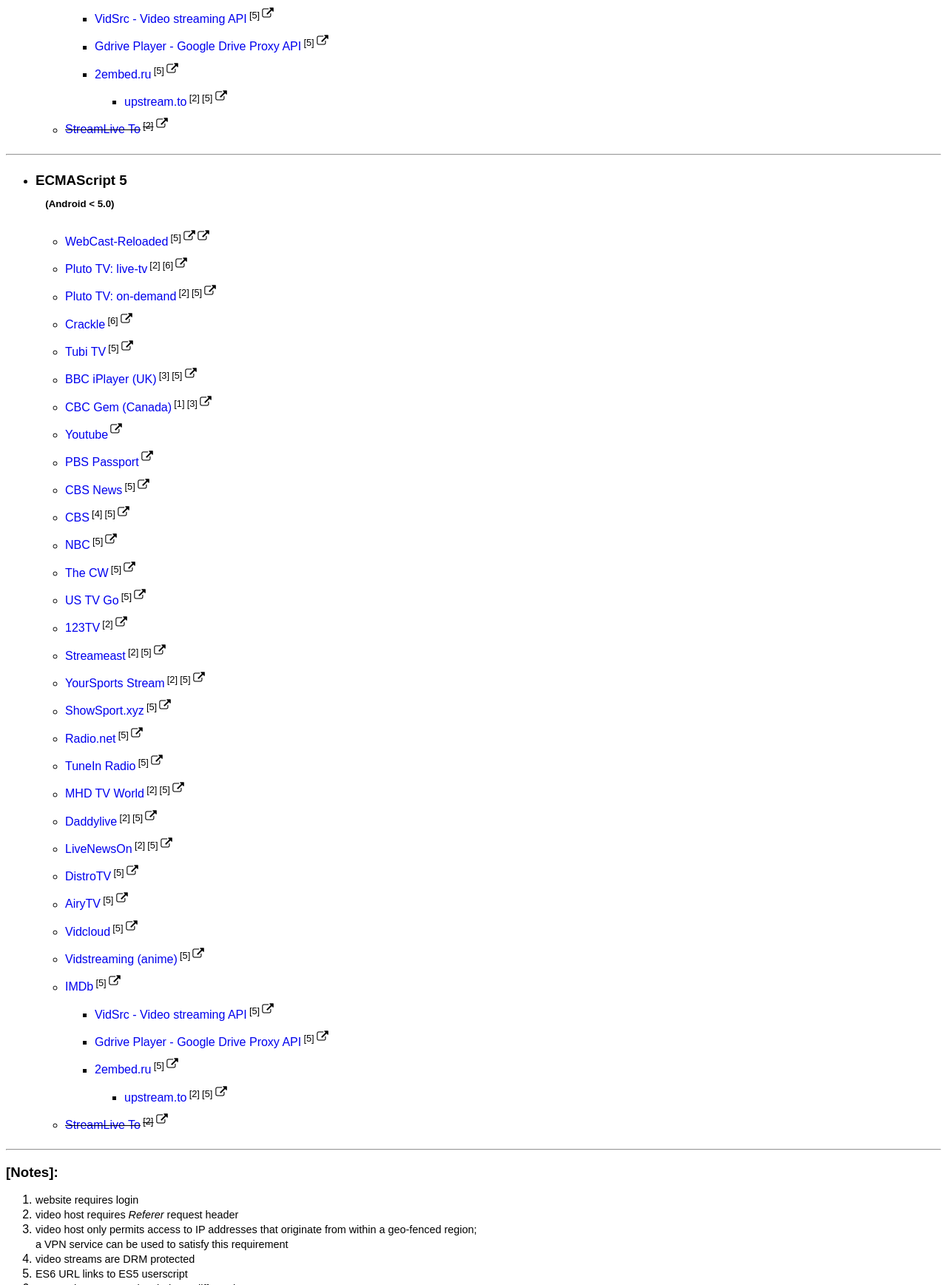
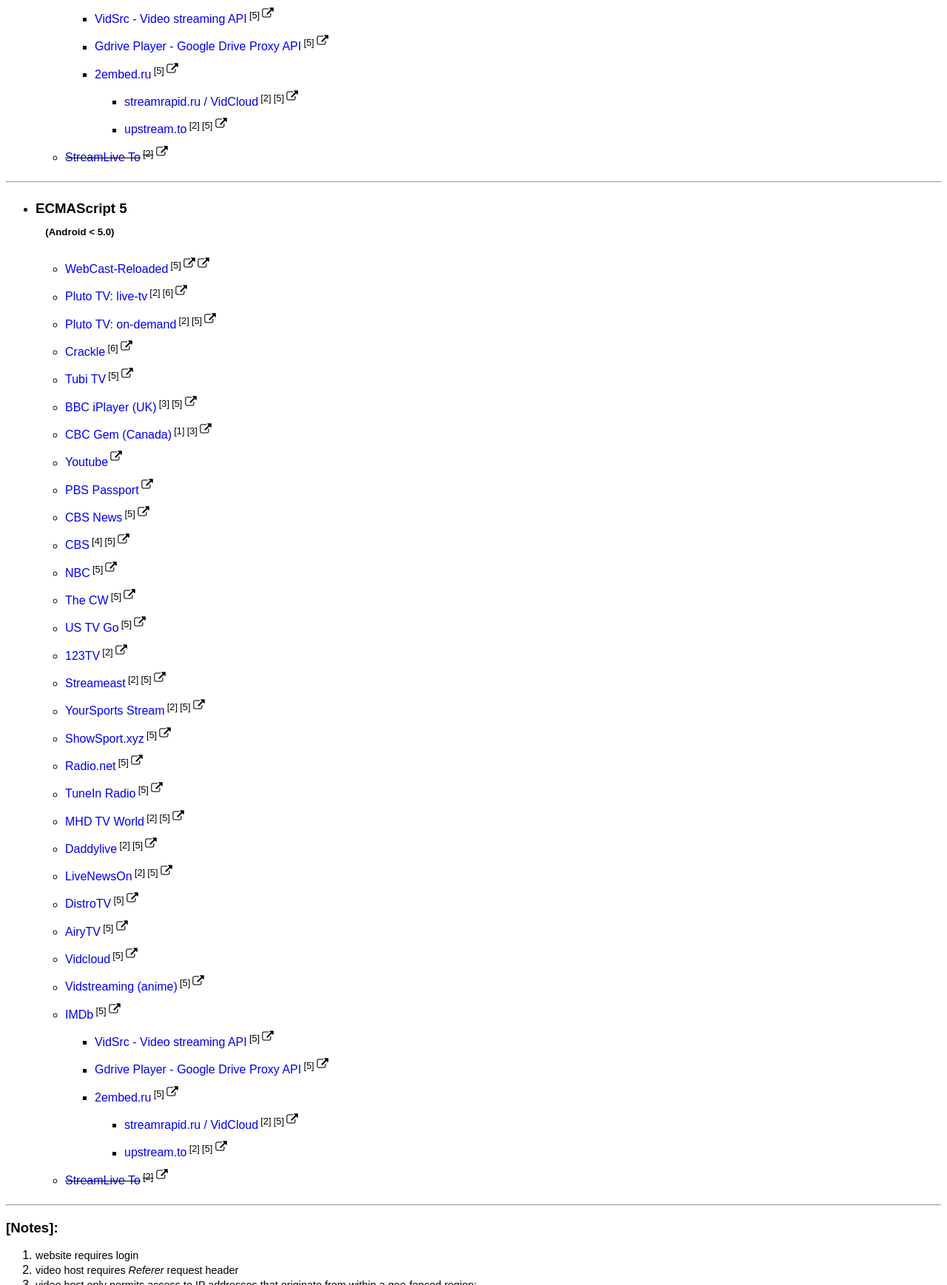
Before and after one commit to warren-bank/Android-WebMonkey, a plain HTML site: page index.html in a window 1280 px wide. Shown: the part 1324-3061 px from the top of the page at 74% size. Drawn offline with Linux system fonts and the light colour scheme.

Commit message:
update: IMDb
add:
  IMDb > 2embed.ru > streamrapid.ru / VidCloud

```diff
--- a/index.html
+++ b/index.html
@@ -93,6 +93,7 @@
             <li>
               <a href="https://github.com/warren-bank/crx-2embed-ru/raw/webmonkey-userscript/es5/webmonkey-userscript/2embed-ru.user.js">2embed.ru</a><sup class="reference">[5]</sup><sup class="reference"><a target="_blank" href="https://www.2embed.ru/"><img src="img/open-external-website.png" /></a></sup>
               <ul>
+                <li><a href="https://github.com/warren-bank/crx-streamrapid-ru/raw/webmonkey-userscript/es5/webmonkey-userscript/streamrapid-ru.user.js">streamrapid.ru / VidCloud</a><sup class="reference">[2]</sup><sup class="reference">[5]</sup><sup class="reference"><a target="_blank" href="https://streamrapid.ru/"><img src="img/open-external-website.png" /></a></sup></li>
                 <li><a href="https://github.com/warren-bank/crx-upstream-to/raw/webmonkey-userscript/es5/webmonkey-userscript/upstream-to.user.js">upstream.to</a><sup class="reference">[2]</sup><sup class="reference">[5]</sup><sup class="reference"><a target="_blank" href="https://upstream.to/"><img src="img/open-external-website.png" /></a></sup></li>
               </ul>
             </li>
@@ -143,6 +144,7 @@
             <li>
               <a href="https://github.com/warren-bank/crx-2embed-ru/raw/webmonkey-userscript/es5/webmonkey-userscript/2embed-ru.user.js">2embed.ru</a><sup class="reference">[5]</sup><sup class="reference"><a target="_blank" href="https://www.2embed.ru/"><img src="img/open-external-website.png" /></a></sup>
               <ul>
+                <li><a href="https://github.com/warren-bank/crx-streamrapid-ru/raw/webmonkey-userscript/es5/webmonkey-userscript/streamrapid-ru.user.js">streamrapid.ru / VidCloud</a><sup class="reference">[2]</sup><sup class="reference">[5]</sup><sup class="reference"><a target="_blank" href="https://streamrapid.ru/"><img src="img/open-external-website.png" /></a></sup></li>
                 <li><a href="https://github.com/warren-bank/crx-upstream-to/raw/webmonkey-userscript/es5/webmonkey-userscript/upstream-to.user.js">upstream.to</a><sup class="reference">[2]</sup><sup class="reference">[5]</sup><sup class="reference"><a target="_blank" href="https://upstream.to/"><img src="img/open-external-website.png" /></a></sup></li>
               </ul>
             </li>
```
